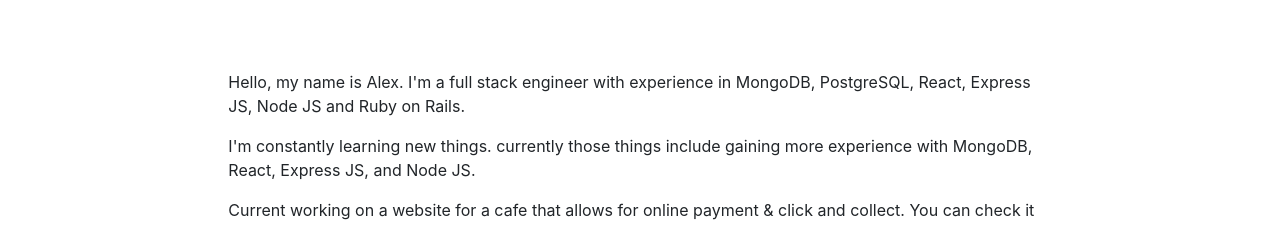
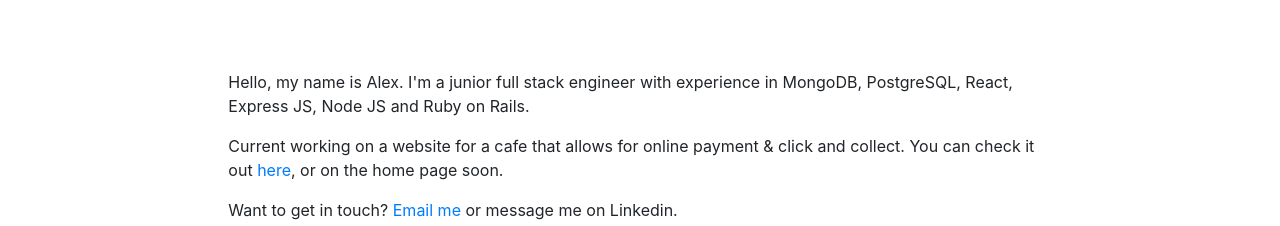
Before and after one commit to AlexQ6/React-portfolio, a React (Create React App) app: page /about in a window 1280 px wide. Shown: the part 238-464 px from the top of the page. Built offline with nearby package versions, Linux system fonts and the light colour scheme.

Commit message:
Edit about page content

```diff
--- a/src/pages/About.js
+++ b/src/pages/About.js
@@ -9,9 +9,7 @@
             <Hero title={props.title} />
 
             <Content>
-            <p>Hello, my name is Alex. I'm a full stack engineer with experience in MongoDB, PostgreSQL, React, Express JS, Node JS and Ruby on Rails.</p>
-
-            <p>I'm constantly learning new things. currently those things include gaining more experience with MongoDB, React, Express JS, and Node JS.</p>
+            <p>Hello, my name is Alex. I'm a junior full stack engineer with experience in MongoDB, PostgreSQL, React, Express JS, Node JS and Ruby on Rails.</p>
 
             <p>Current working on a website for a cafe that allows for online payment & click and collect. You can check it out <a href="https://github.com/AlexQ6/Mern-project-part-B" target="_blank" rel="noopener noreferrer">here</a>, or on the home page soon. </p>
 
```
